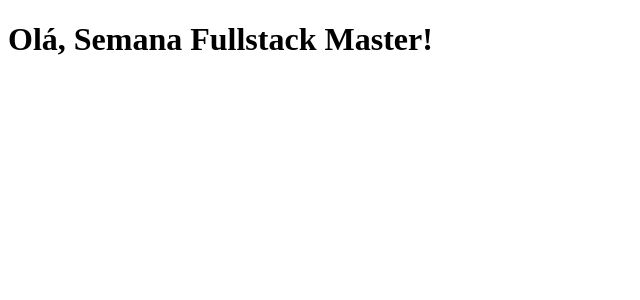
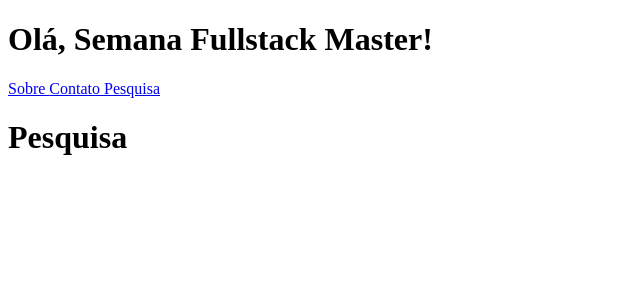
Before and after one commit to leonardo-rendano/PalpiteBox-Semana-Fullstack-Master, a React (Create React App) app in the folder palpite-box/: page /pesquisa in a window 1280 px wide. Shown: the top 300 px of the page, without its empty margins (0-640 px from the left). Built offline with nearby package versions, Linux system fonts and the light colour scheme.

Commit message:
Criação da página de pesquisa e instalação do Tailwind CSS

```diff
--- a/palpite-box/package.json
+++ b/palpite-box/package.json
@@ -6,10 +6,12 @@
     "@testing-library/jest-dom": "^4.2.4",
     "@testing-library/react": "^9.3.2",
     "@testing-library/user-event": "^7.1.2",
+    "postcss-import": "^12.0.1",
     "react": "^16.13.1",
     "react-dom": "^16.13.1",
     "react-router-dom": "^5.2.0",
-    "react-scripts": "^3.4.1"
+    "react-scripts": "^3.4.1",
+    "tailwindcss": "^1.4.6"
   },
   "scripts": {
     "start": "react-scripts start",
--- /dev/null
+++ b/palpite-box/src/css/styles.css
@@ -0,0 +1,5 @@
+@import "tailwindcss/base";
+
+@import "tailwindcss/components";
+
+@import "tailwindcss/utilities";
--- a/palpite-box/src/pages/Main.js
+++ b/palpite-box/src/pages/Main.js
@@ -1,14 +1,14 @@
 import React from 'react';
 import { Link } from 'react-router-dom';
-import Sobre from './Sobre';
-import Contato from './Contato';
+
 
 export default function Main() {
   return(
     <div>
       <h1>Olá, Semana Fullstack Master!</h1>
-      <Link to={Sobre} />
-      <Link to={Contato} />
+      <Link to="/Sobre"> Sobre </Link>
+      <Link to="/Contato"> Contato </Link>
+      <Link to="/Pesquisa"> Pesquisa </Link>
     </div>
   );
 }
--- /dev/null
+++ b/palpite-box/src/pages/Pesquisa.js
@@ -0,0 +1,9 @@
+import React from 'react';
+
+export default function Pesquisa() {
+  return(
+    <div>
+      <h1>Pesquisa</h1>
+    </div>
+  );
+}
--- a/palpite-box/src/routes.js
+++ b/palpite-box/src/routes.js
@@ -4,6 +4,7 @@ import { BrowserRouter, Switch, Route } from 'react-router-dom';
 import Main from './pages/Main';
 import Sobre from './pages/Sobre';
 import Contato from './pages/Contato';
+import Pesquisa from './pages/Pesquisa';
 
 export default function Routes() {
   return(
@@ -12,6 +13,7 @@ export default function Routes() {
     <Switch>
       <Route exact path="/sobre" component={Sobre} />
       <Route exact path="/contato" component={Contato} />
+      <Route exact path="/pesquisa" component={Pesquisa} />
     </Switch>
   </BrowserRouter>
   );
```
Also changed, not shown: palpite-box/tailwind.config.js (added, +8 -0 lines), 1 other file (tests, documents, lock files or other folders).
